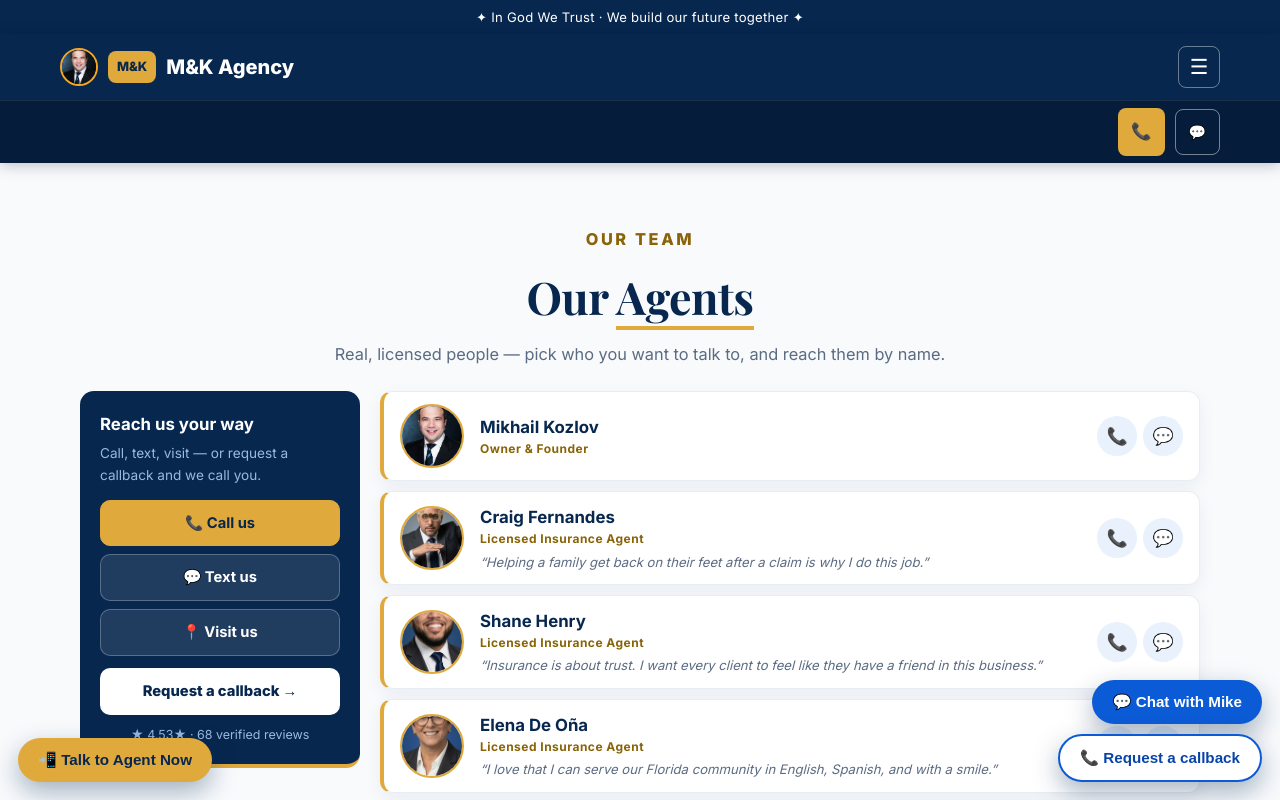
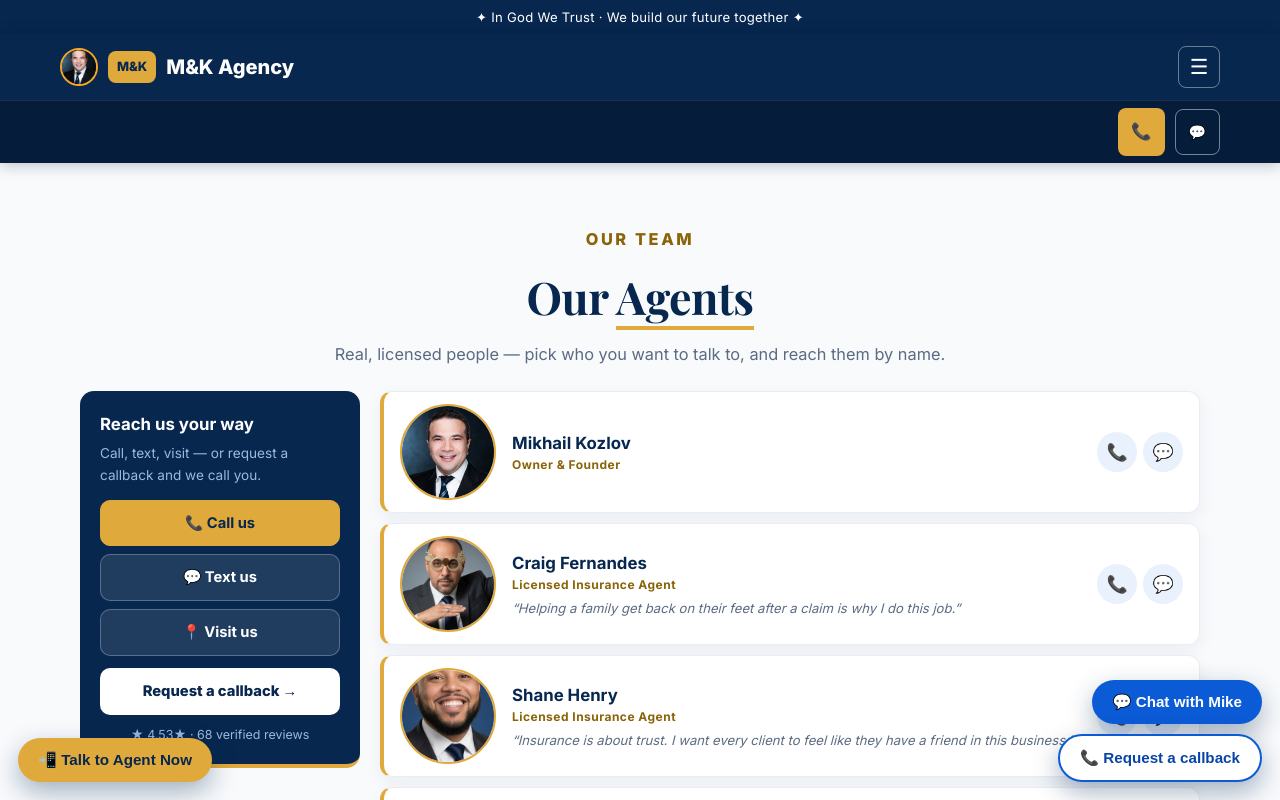
Before and after one commit to levsha2002/mkagencyinc-site, a Next.js app: page /en/agents in a window 1280 px wide. Shown: the top 800 px of the page. Built offline with nearby package versions, Linux system fonts and the light colour scheme.

Commit message:
Enlarge agent photo circles and fix face cropping on /agents

```diff
--- a/app/globals.css
+++ b/app/globals.css
@@ -986,7 +986,7 @@ body { font-size: 16.5px; }
 .agents-list { display: flex; flex-direction: column; gap: 10px; }
 .agent-row { display: flex; align-items: center; gap: 16px; background: #fff; border: 1px solid #e8edf4; border-left: 4px solid var(--gold); border-radius: 12px; padding: 12px 16px; box-shadow: 0 6px 18px rgba(7,39,79,.06); animation: fadeUp .5s ease both; transition: transform .15s, box-shadow .15s; }
 .agent-row:hover { transform: translateY(-2px); box-shadow: 0 12px 28px rgba(7,39,79,.12); }
-.agent-row img { width: 64px; height: 64px; border-radius: 50%; object-fit: cover; border: 2.5px solid var(--gold); flex: 0 0 auto; }
+.agent-row img { width: 96px; height: 96px; border-radius: 50%; object-fit: cover; object-position: center top; border: 2.5px solid var(--gold); flex: 0 0 auto; }
 .ar-info { flex: 1; min-width: 0; }
 .ar-info b { display: block; color: var(--navy); font-size: 1.05rem; }
 .ar-role { display: block; color: var(--gold-text); font-size: .75rem; font-weight: 700; letter-spacing: .04em; }
```
